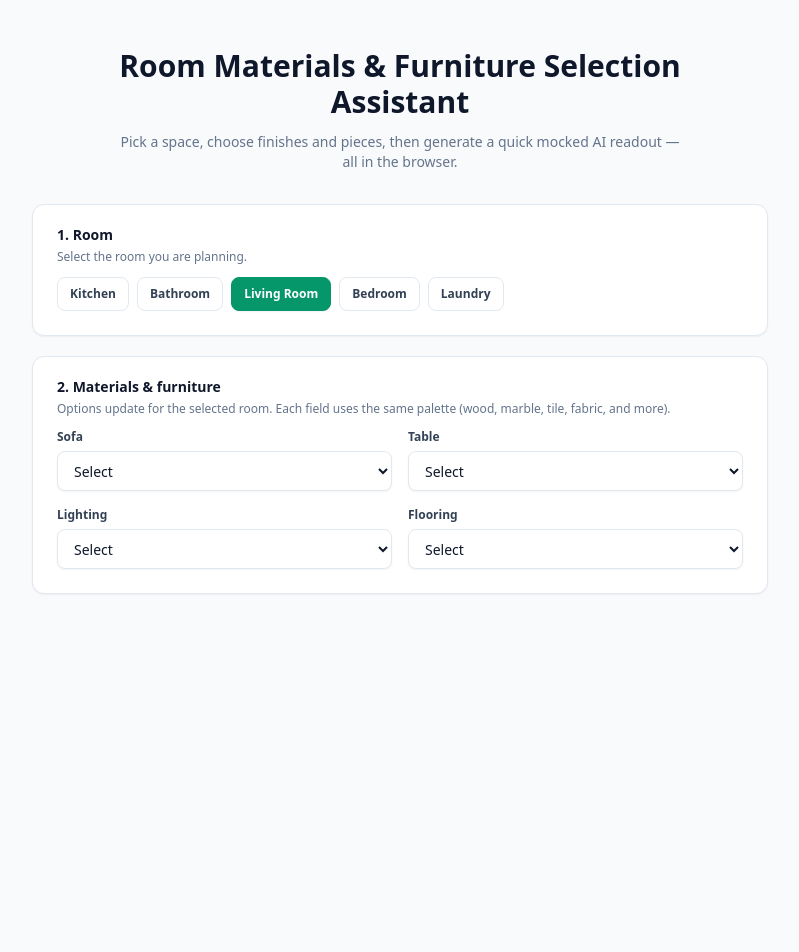
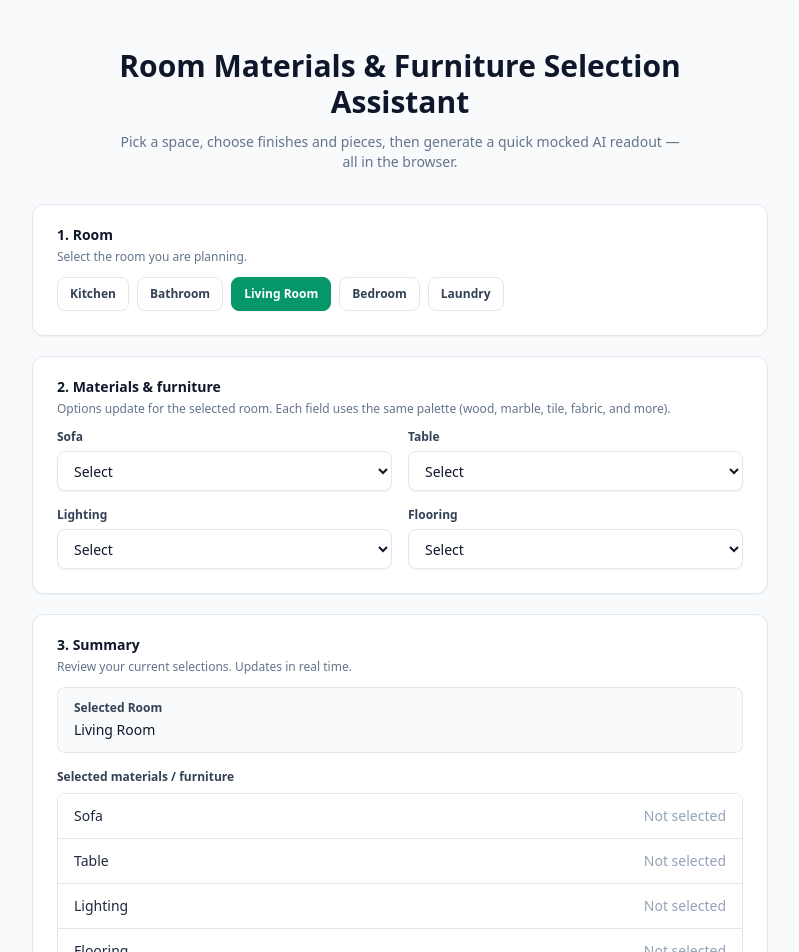
Before and after one commit to phelsajc/feeldx-room-assistant, a Vue app: page / in a window 1280 px wide. Shown: the top 952 px of the page, without its empty margins (240-1039 px from the left). Before the commit the page ends 800 px from the top, so only its background shows below. Built offline with nearby package versions, Linux system fonts and the light colour scheme.

Commit message:
Add live selection summary

```diff
--- a/src/App.vue
+++ b/src/App.vue
@@ -2,6 +2,7 @@
 import { reactive, ref } from 'vue'
 import RoomMaterialSelector from './components/RoomMaterialSelector.vue'
 import RoomSelector from './components/RoomSelector.vue'
+import SummaryPanel from './components/SummaryPanel.vue'
 
 const selectedRoom = ref('Living Room')
 const selections = reactive({})
@@ -21,6 +22,7 @@ const selections = reactive({})
     <section class="mt-8 w-full space-y-5">
       <RoomSelector v-model="selectedRoom" />
       <RoomMaterialSelector :room="selectedRoom" :selections="selections" />
+      <SummaryPanel :room="selectedRoom" :selections="selections" />
     </section>
   </main>
 </template>
--- /dev/null
+++ b/src/components/SummaryPanel.vue
@@ -0,0 +1,57 @@
+<script setup>
+import { computed } from 'vue'
+
+const ROOM_FIELDS = {
+  Kitchen: ['Flooring', 'Wall Finish', 'Benchtop', 'Cabinetry'],
+  'Living Room': ['Sofa', 'Table', 'Lighting', 'Flooring'],
+  Bedroom: ['Bed', 'Lighting', 'Flooring', 'Wall Finish'],
+}
+
+const props = defineProps({
+  room: {
+    type: String,
+    required: true,
+  },
+  selections: {
+    type: Object,
+    required: true,
+  },
+})
+
+const fields = computed(() => ROOM_FIELDS[props.room] ?? [])
+const roomSelections = computed(() => props.selections?.[props.room] ?? {})
+</script>
+
+<template>
+  <section class="rounded-xl border border-slate-200 bg-white shadow-sm" aria-label="Summary panel">
+    <header class="px-6 pb-3 pt-5">
+      <h2 class="text-sm font-semibold text-slate-900">3. Summary</h2>
+      <p class="mt-1 text-xs text-slate-500">Review your current selections. Updates in real time.</p>
+    </header>
+
+    <div class="px-6 pb-6">
+      <div class="rounded-lg border border-slate-200 bg-slate-50 px-4 py-3">
+        <p class="text-xs font-semibold text-slate-700">Selected Room</p>
+        <p class="mt-1 text-sm text-slate-900">{{ room }}</p>
+      </div>
+
+      <div class="mt-4">
+        <p class="text-xs font-semibold text-slate-700">Selected materials / furniture</p>
+
+        <ul v-if="fields.length" class="mt-2 divide-y divide-slate-200 overflow-hidden rounded-lg border border-slate-200">
+          <li v-for="field in fields" :key="field" class="flex items-center justify-between gap-4 bg-white px-4 py-3">
+            <span class="text-sm font-medium text-slate-800">{{ field }}</span>
+            <span
+              class="text-sm"
+              :class="roomSelections[field] ? 'text-slate-900' : 'text-slate-400'"
+            >
+              {{ roomSelections[field] || 'Not selected' }}
+            </span>
+          </li>
+        </ul>
+
+        <p v-else class="mt-2 text-sm text-slate-500">No summary available for this room yet.</p>
+      </div>
+    </div>
+  </section>
+</template>
```
